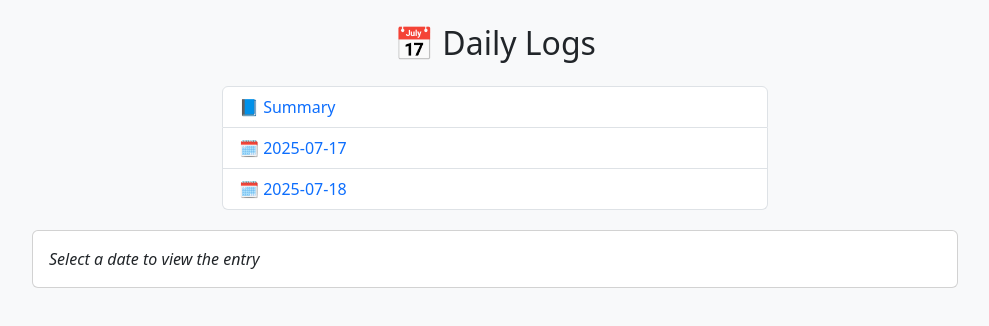
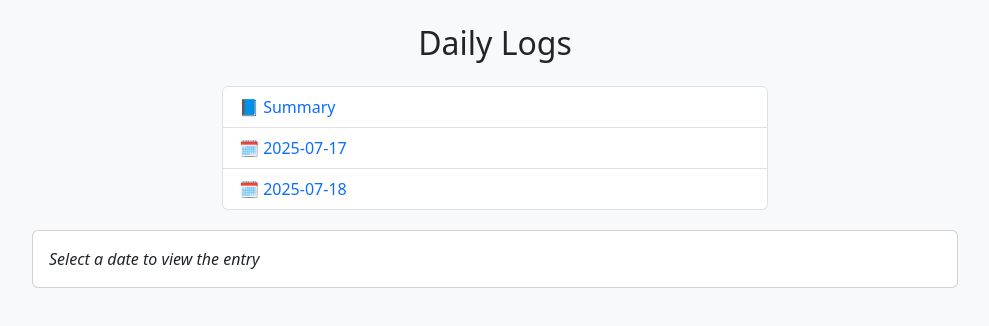
Before and after one commit to Ajay-Pari-26/habit-tracker, a plain HTML site: page index.html in a window 1280 px wide. Shown: the whole page, without its empty margins (145-1134 px from the left). Drawn offline with nearby package versions, Linux system fonts and the light colour scheme.

Commit message:
Update index.html

```diff
--- a/index.html
+++ b/index.html
@@ -30,7 +30,7 @@
 
   <div class="container my-4">
     <div class="text-center">
-      <h2 class="mb-4">📅 Daily Logs</h2>
+      <h2 class="mb-4"> Daily Logs</h2>
     </div>
 
     <div class="row justify-content-center">
```
